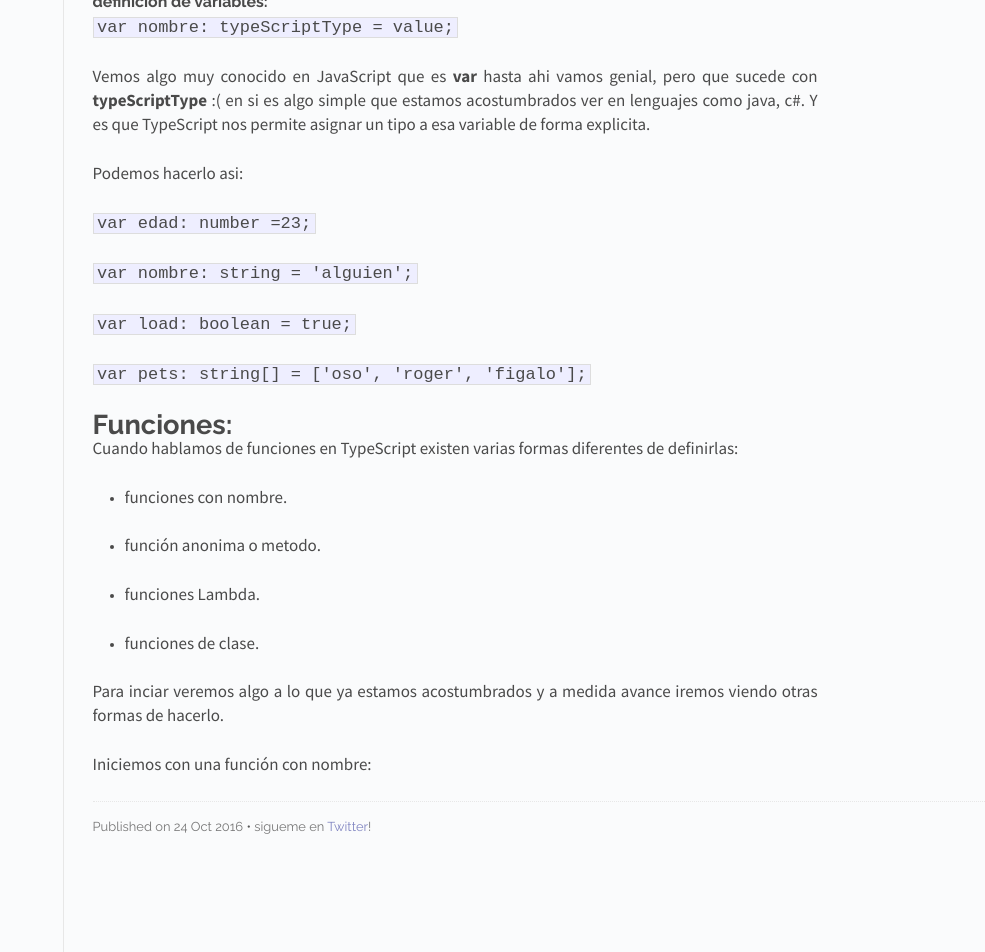
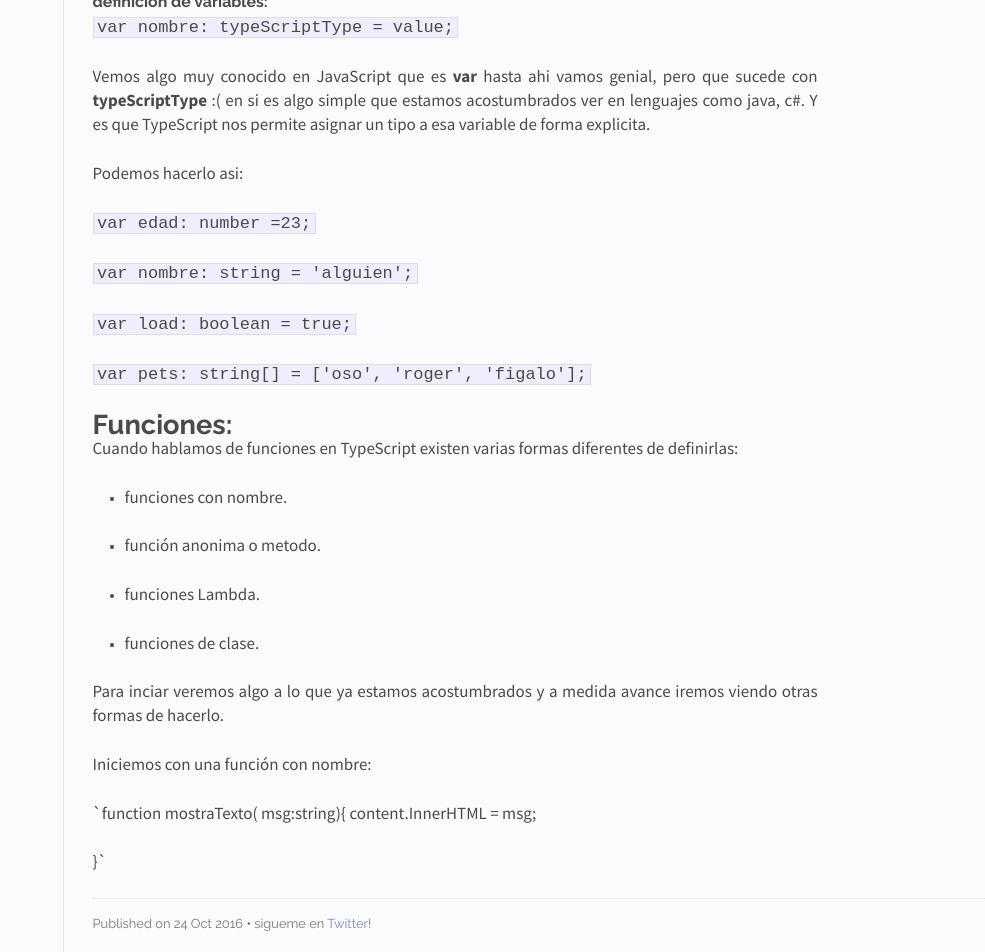
Before and after one commit to EnriqueV/Enriquev.github.io, a Jekyll site: the page built from _posts/2016-10-24-test.markdown, in a window 1280 px wide. Shown: the part 1053-2005 px from the top of the page, without its empty margins (295-1280 px from the left). Built offline with Jekyll 4.4.1, drawn with Linux system fonts in a browser that asks for light colours; Markdown is read by kramdown in place of the engine named in the settings.

Commit message:
Updated Test

```diff
--- a/_posts/2016-10-24-test.markdown
+++ b/_posts/2016-10-24-test.markdown
@@ -55,3 +55,8 @@
  Para inciar veremos algo a lo que ya estamos acostumbrados y a medida avance iremos viendo otras formas de hacerlo.
 
 Iniciemos con una función con nombre:
+
+`function mostraTexto( msg:string){
+   content.InnerHTML = msg;
+
+}`
```
